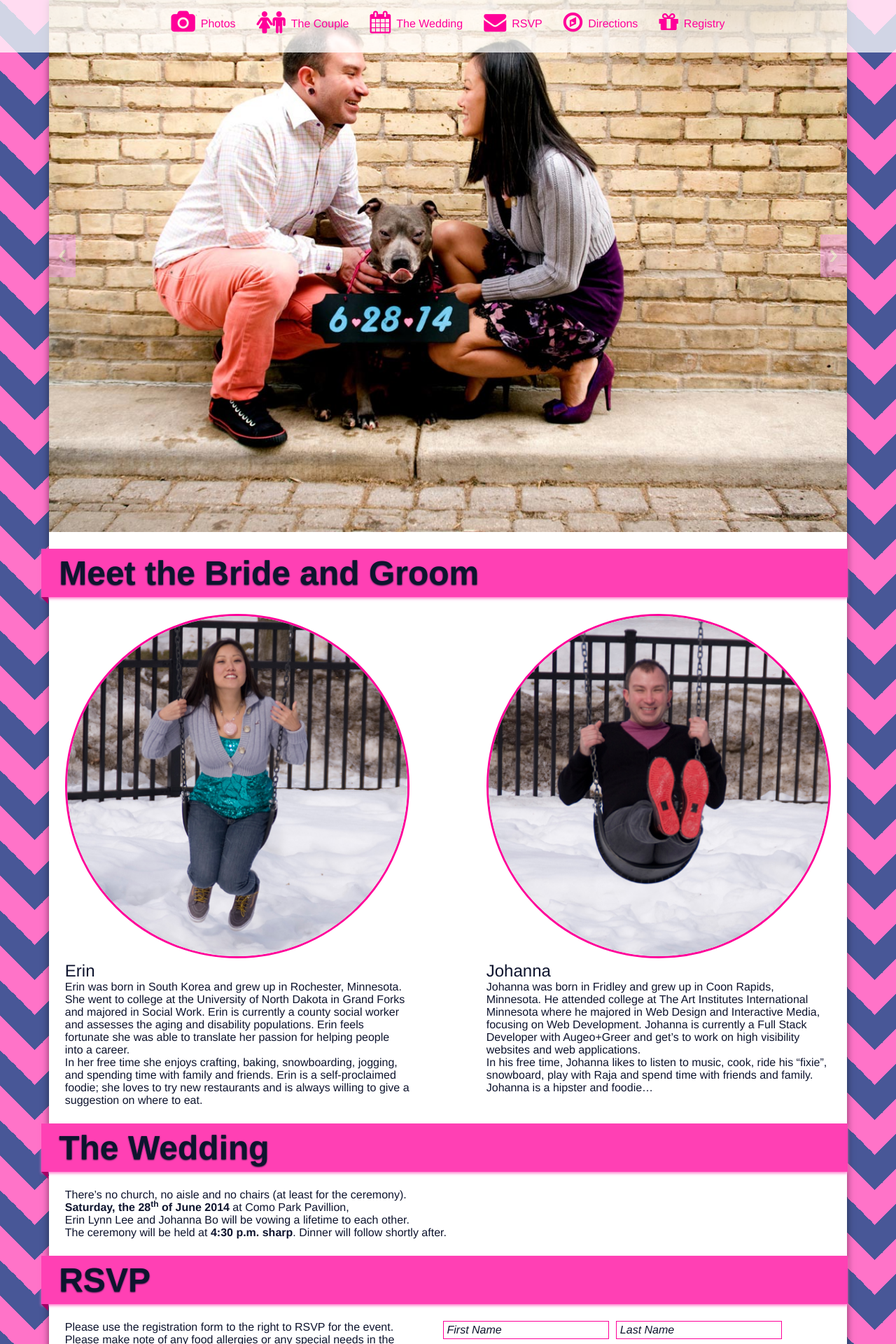
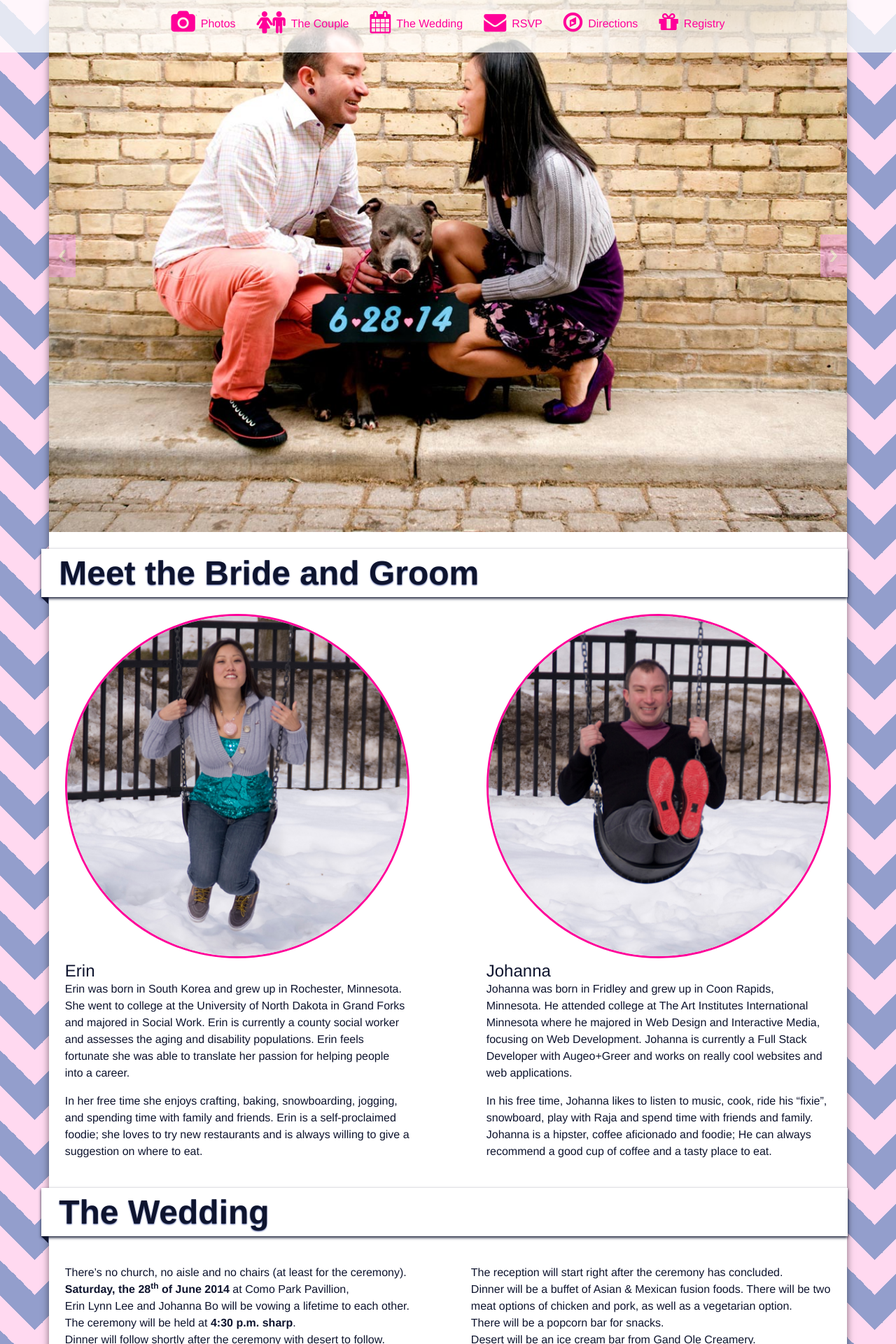
Before and after one commit to johannaruiz/pr-wedding, a PHP site: page / in a window 1280 px wide. Shown: the top 1920 px of the page at 70% size. Run offline with PHP 8.4, Linux system fonts and the light colour scheme; data that the repository does not hold is empty; some libraries are stand-ins or nearby versions.

Commit message:
commiting style changes. added in a title since I forgot the doc tite.

```diff
--- a/css/style.css
+++ b/css/style.css
@@ -262,9 +262,9 @@ input:-moz-placeholder {
 html {
   font-family: "proxima-nova", "Helvetica Neue", "Helvetica", Arial, serif;
   color: #0e142e;
-  background: linear-gradient(135deg, #ff73c8 25%, transparent 25%) -50px 0, linear-gradient(225deg, #ff73c8 25%, transparent 25%) -50px 0, linear-gradient(315deg, #ff73c8 25%, transparent 25%), linear-gradient(45deg, #ff73c8 25%, transparent 25%);
+  background: linear-gradient(135deg, #ffd9f0 25%, transparent 25%) -50px 0, linear-gradient(225deg, #ffd9f0 25%, transparent 25%) -50px 0, linear-gradient(315deg, #ffd9f0 25%, transparent 25%), linear-gradient(45deg, #ffd9f0 25%, transparent 25%);
   background-size: 100px 100px;
-  background-color: #485797; }
+  background-color: #939ecc; }
 
 main {
   background: #ffffff;
@@ -287,13 +287,13 @@ main {
     padding: 7px 20px 7px 25px;
     margin: 0.5em 0 0.5em -0.70em;
     color: #0e142e;
-    background-color: #ff40b4;
-    -moz-text-shadow: 0px 1px 2px #0e142e;
-    -webkit-text-shadow: 0px 1px 2px #0e142e;
-    text-shadow: 0px 1px 2px #0e142e;
-    -moz-box-shadow: 0px 2px 4px #ff73c8;
-    -webkit-box-shadow: 0px 2px 4px #ff73c8;
-    box-shadow: 0px 2px 4px #ff73c8; }
+    background-color: white;
+    -moz-text-shadow: 0px 1px 2px #485797;
+    -webkit-text-shadow: 0px 1px 2px #485797;
+    text-shadow: 0px 1px 2px #485797;
+    -moz-box-shadow: 0px 2px 4px #0e142e;
+    -webkit-box-shadow: 0px 2px 4px #0e142e;
+    box-shadow: 0px 2px 4px #0e142e; }
     .bios h2:before, .bios h2:after, .event h2:before, .event h2:after, .rsvp h2:before, .rsvp h2:after, .directions h2:before, .directions h2:after, .registry h2:before, .registry h2:after, .other-info h2:before, .other-info h2:after {
       content: ' ';
       position: absolute;
@@ -304,7 +304,9 @@ main {
       top: 100%;
       border-width: 5px 5px;
       border-style: solid;
-      border-color: #a60065 #a60065 transparent transparent; }
+      border-color: #0e142e #0e142e transparent transparent; }
+  .bios p, .event p, .rsvp p, .directions p, .registry p, .other-info p {
+    line-height: 1.5em; }
 
 header {
   width: 100%;
@@ -406,6 +408,8 @@ header {
     float: left; }
   .bios .info.johanna {
     float: right; }
+  .bios .info p {
+    margin: 0 0 1em 0; }
 @media screen and (min-width: 320px) and (max-width: 480px) {
   .bios .info {
     width: 100%; }
@@ -414,11 +418,18 @@ header {
     .bios .info.erin {
       margin: 5% 0 10%; } }
 
-.event p {
-  width: 50%; }
+.event .ceremony-info, .event .reception-info {
+  width: 47%;
+  margin: 1em 0 0 0; }
+.event .ceremony-info {
+  float: left;
+  margin: 1em 5% 0 0; }
+.event .reception-info {
+  float: right; }
 @media screen and (min-width: 320px) and (max-width: 480px) {
-  .event p {
-    width: 100%; } }
+  .event .ceremony-info, .event .reception-info {
+    width: 100%;
+    float: none; } }
 
 .rsvp p {
   width: 100%;
@@ -521,6 +532,16 @@ header {
     float: left;
     width: 45%;
     margin: 0 2% 0 0; }
+    .directions .hotel .hotel-info p {
+      margin: 0 0 1em 0; }
+    .directions .hotel .hotel-info a {
+      text-decoration: none;
+      color: #ff0099;
+      -moz-transition: color 0.5s ease-in-out;
+      -webkit-transition: color 0.5s ease-in-out;
+      transition: color 0.5s ease-in-out; }
+      .directions .hotel .hotel-info a:hover {
+        color: #0e142e; }
   .directions .hotel .hotel-map {
     float: left;
     width: 50%;
--- a/index.php
+++ b/index.php
@@ -9,14 +9,11 @@ if (isset($_POST[submit])){
 <!--[if IE 8]><html class="no-js lt-ie9"> <![endif]-->
 <!--[if gt IE 8]><!--> <html class="no-js"> <!--<![endif]-->
   <head>
-    <title></title>
+    <title>Erin and Johanna&rsquo;s Wedding!</title>
     <meta charset="utf-8">
     <link rel="canonical" href="erinandjohanna.com" />
     <link rel="shortlink" href="#">
     <meta name="Robots" content="index, all" />
-    <meta http-equiv="X-UA-Compatible" content="IE=edge">
-    <!-- Sitemap -->
-    <link rel="sitemap" type="application/xml" title="Sitemap" href="/sitemap.xml">
     <meta name="description" content="">
     <meta name="Author" content="Johanna Ruiz" />
     <!-- Geolocation -->
@@ -24,26 +21,10 @@ if (isset($_POST[submit])){
     <meta name="geo.placename" content="Saint Paul,MN" />
     <meta name="geo.position" content="44.96502,	-93.15268" />
     <meta name="ICBM" content="44.96502,	-93.15268" />
-    <!--Dublin Core -- >
-    <meta name="dcterms.title" content="">
-    <meta name="dcterms.subject" content="">
-    <meta name="dcterms.creator" content="Johanna Ruiz">
-    <!-- Facebook Open Graph -->
-    <meta property="og:title" content="">
-    <meta property="og:description" content="">
-    <meta property="og:image" content="">
-    <!-- Twitter Card -->
-    <meta name="twitter:card" content="summary">
-    <meta name="twitter:site" content="@site_account">
-    <meta name="twitter:creator" content="@individual_account">
-    <meta name="twitter:url" content="http://www.example.com/path/to/page.html">
-    <meta name="twitter:title" content="">
-    <meta name="twitter:description" content="">
-    <meta name="twitter:image" content="http://www.example.com/path/to/image.jpg">
     <!-- Viewport Setting -->
     <meta name="viewport" content="width=device-width, initial-scale=1">
     <!-- Place favicon.ico and apple-touch-icon.png in the root directory -->
-
+    <link rel="shortcut icon" href="favicon.ico">
     <meta name="apple-mobile-web-app-capable" content="yes"/>
     <link rel="stylesheet" href="css/style.css">
     <script src="js/modernizr.js"></script>
@@ -96,20 +77,22 @@ if (isset($_POST[submit])){
     	<div class="johanna info clearfix">
     	  <img src="img/johanna.jpg" alt="">
     	 <h3>Johanna</h3>
-    	 <p>Johanna was born in Fridley and grew up in Coon Rapids, Minnesota. He attended college at The Art Institutes International Minnesota where he majored in Web Design and Interactive Media, focusing on Web Development. Johanna is currently a Full Stack Developer with Augeo+Greer and get&rsquo;s to work on high visibility websites and web applications.</p>
-    	 <p>In his free time, Johanna likes to listen to music, cook, ride his &ldquo;fixie&rdquo;, snowboard, play with Raja and spend time with friends and family. Johanna is a hipster and foodie&hellip;</p>
+    	 <p>Johanna was born in Fridley and grew up in Coon Rapids, Minnesota. He attended college at The Art Institutes International Minnesota where he majored in Web Design and Interactive Media, focusing on Web Development. Johanna is currently a Full Stack Developer with Augeo+Greer and works on really cool websites and web applications.</p>
+    	 <p>In his free time, Johanna likes to listen to music, cook, ride his &ldquo;fixie&rdquo;, snowboard, play with Raja and spend time with friends and family. Johanna is a hipster, coffee aficionado and foodie; He can always recommend a good cup of coffee and a tasty place to eat.</p>
     	</div>
     </section><!--end bios-->
     <section id="wedding" class="event clearfix">
     	<h2>The Wedding</h2>
-    	<p>There&rsquo;s no church, no aisle and no chairs (at least for the ceremony).</p>
-    	<p><span class="bold">Saturday, the 28<sup>th</sup> of June 2014</span> at Como Park Pavillion,</p>
-    	<p>Erin Lynn Lee and Johanna Bo will be vowing a lifetime to each other.</p>
-    	<p>The ceremony will be held at <span class="bold">4:30 p.m. sharp</span>. Dinner will follow shortly after.</p>
+    	  <div class="ceremony-info">
+    	    <p>There&rsquo;s no church, no aisle and no chairs (at least for the ceremony).<br/><span class="bold">Saturday, the 28<sup>th</sup> of June 2014</span> at Como Park Pavillion, <br/>Erin Lynn Lee and Johanna Bo will be vowing a lifetime to each other. <br/>The ceremony will be held at <span class="bold">4:30 p.m. sharp</span>. <br/>Dinner will follow shortly after the ceremony with desert to follow.</p>
+    	  </div>
+    	  <div class="reception-info">
+    	    <p>The reception will start right after the ceremony has concluded. <br/>Dinner will be a buffet of Asian &amp; Mexican fusion foods. There will be two meat options of chicken and pork, as well as a vegetarian option. <br/> There will be a popcorn bar for snacks. <br/> Desert will be an ice cream bar from Gand Ole Creamery.</p>
+    	  </div>
     </section><!--end info-->
     <section id="rsvp" class="rsvp clearfix">
       <h2>RSVP</h2>
-      <p>Please use the registration form to the right to RSVP for the event. Please make note of any food allergies or any special needs in the &ldquo;Special Requests&rdquo; field. All fields are required unless denoted with *.<br/><br/><?php echo($msg); ?> </p>
+      <p>Please use the registration form to the right to RSVP for the event. Please make note of any food allergies or any special needs in the &ldquo;Special Requests&rdquo; field. All fields required unless denoted with *.<br/><br/><?php echo($msg); ?> </p>
       <p></p>
     	<form action="<?= $_SERVER['PHP_SELF'] . "#rsvp" ?>" method="post" class="clearfix">
     	  <label for="fname"></label>
@@ -157,6 +140,8 @@ if (isset($_POST[submit])){
         <h3>Hotel Information</h3>
         <div class="hotel-info">
           <p>If you&rsquo;re traveling from out of town and need a hotel room, we&rsquo;ve got hotel rooms blocked off for our out of town guests.</p>
+          <p>The hotel rooms are located just a mile from the venue at the Best Western at Bandana Square. The address to the hotel is 1010 Bandana Blvd W, St Paul, MN 55108.</p>
+          <p>To book a room, you can call <a href="tel:6516471637" target="_blank">(651) 647-1637</a> or book a room online by visiting <a  href="http:/book.bestwestern.com" target="_blank">book.bestwestern.com</a></p>
         </div>
         <div class="hotel-map">
           <iframe src="https://www.google.com/maps/embed?pb=!1m14!1m8!1m3!1d2822.64085864393!2d-93.15433399999999!3d44.97129100000001!3m2!1i1024!2i768!4f13.1!3m3!1m2!1s0x0%3A0xe5b932d04cf1ea06!2sBest+Western+Bandana+Square!5e0!3m2!1sen!2sus!4v1398040786117" width="548" height="350" frameborder="0" style="border:0"></iframe>
@@ -165,9 +150,9 @@ if (isset($_POST[submit])){
     </section><!--end directions-->
     <section id="registry" class="registry clearfix">
       <h2>We&rsquo;re Registered at</h2>
-        <a href="#" target="_blank"><img src="img/target.png" alt="Target"></a>
-        <a href="#" target="_blank"><img src="img/honeyfund.png" alt="Honey Fund"></a>
-        <a href="#" target="_blank"><img src="img/amazon.png" alt="Amazon"></a>
+        <a href="http://www.target.com/GiftRegistrySearchViewCmd?registryType=WD&jsRequest=true&catalogId=10051&status=completePage&cumulativeTime=-1&listId=2guCZAsOIeW-9f1yHdXnAQ&noOfPings=&registryFirstName=Erin&langId=-1&segmentGrpName=-1&storeId=10151&registryLastName=Putnam" target="_blank"><img src="img/target.png" alt="Target"></a>
+        <a href="http://www.honeyfund.com/wedding/erinandjohanna" target="_blank"><img src="img/honeyfund.png" alt="Honey Fund"></a>
+        <a href="http://www.amazon.com/registry/wedding/1DIPG45U3FS9S" target="_blank"><img src="img/amazon.png" alt="Amazon"></a>
     </section><!-- -->
     <section class="other-info">
 
--- a/process.php
+++ b/process.php
@@ -19,7 +19,7 @@
   $headers = "From:" . $from;
 
   // Host Message Variables
-  $weddingEmail = "jruiz.xcs.vvr@gmail.com";
+  $weddingEmail = "erin.johanna.ruiz@gmail.com";
   $rsvpSubject = "Someone has RSVP'd to your wedding";
   $rsvpMessage = "Someone has RSVP'd to your wedding.\n\n Here is the information they provided.\n\n Name: $fname $lname\n Address: $address\n City: $city\n State: $state\n Zipcode: $zipcode\n Email: $email\n Telephone: $telephone\n Number of Guests: $guests\n Special Requests: $requests\n";
 
--- a/scss/_bios.scss
+++ b/scss/_bios.scss
@@ -15,6 +15,9 @@
 		&.johanna{
 			float:right;
 		}
+		p{
+			margin:0 0 1em 0;
+		}
 	}
 
 	@media screen and (min-width:320px) and (max-width:480px){
--- a/scss/_directions.scss
+++ b/scss/_directions.scss
@@ -68,6 +68,17 @@
 			float:left;
 			width:45%;
 			margin:0 2% 0 0;
+			p{
+				margin:0 0 1em 0;
+			}
+			a{
+				text-decoration:none;
+				color:$pink;
+				@include prefixed-transition(color 0.5s ease-in-out);
+				&:hover{
+					color:$navy;
+				}
+			}
 		}
 		.hotel-map{
 			float:left;
--- a/scss/_event.scss
+++ b/scss/_event.scss
@@ -1,10 +1,19 @@
 .event{
-	p{
-		width:50%;
+	.ceremony-info, .reception-info{
+		width:47%;
+		margin:1em 0 0 0;
+	}
+	.ceremony-info{
+		float:left;
+		margin:1em 5% 0 0;
+	}
+	.reception-info{
+		float:right;
 	}
 	@media screen and (min-width:320px) and (max-width:480px){
-		p{
+		.ceremony-info, .reception-info{
 			width:100%;
+			float:none;
 		}
 	}
 }
--- a/scss/_global.scss
+++ b/scss/_global.scss
@@ -3,12 +3,12 @@ html{
 	font-family:"proxima-nova", "Helvetica Neue", "Helvetica", Arial, serif;
 	color:$navy;
 	background:
-	linear-gradient(135deg, $lightest-pink 25%, transparent 25%) -50px 0,
-	linear-gradient(225deg, $lightest-pink 25%, transparent 25%) -50px 0,
-	linear-gradient(315deg, $lightest-pink 25%, transparent 25%),
-	linear-gradient(45deg, $lightest-pink 25%, transparent 25%);
+	linear-gradient(135deg, lighten($lightest-pink, 20%) 25%, transparent 25%) -50px 0,
+	linear-gradient(225deg, lighten($lightest-pink, 20%) 25%, transparent 25%) -50px 0,
+	linear-gradient(315deg, lighten($lightest-pink, 20%) 25%, transparent 25%),
+	linear-gradient(45deg, lighten($lightest-pink, 20%) 25%, transparent 25%);
 	background-size: 100px 100px;
-	background-color: $light-navy;
+	background-color: lighten($light-navy, 25%);
 }
 main{
 	background:#ffffff;
@@ -29,9 +29,9 @@ main{
 		padding: 7px 20px 7px 25px;
 		margin:0.5em 0 0.5em -0.70em;
 		color:$navy;
-		background-color:$light-pink;
-		@include text-shadow(0px 1px 2px $navy);
-		@include box-shadow(0px 2px 4px $lightest-pink);
+		background-color:white;
+		@include text-shadow(0px 1px 2px $light-navy);
+		@include box-shadow(0px 2px 4px $navy);
 		&:before, &:after{
 			content:' ';
 			position:absolute;
@@ -43,8 +43,10 @@ main{
 			top:100%;
 			border-width:5px 5px;
 			border-style:solid;
-			border-color:$dark-pink $dark-pink transparent transparent;
+			border-color:$navy $navy transparent transparent;
 		}
 	}
-
+	p{
+		line-height:1.5em;
+	}
 }
```
